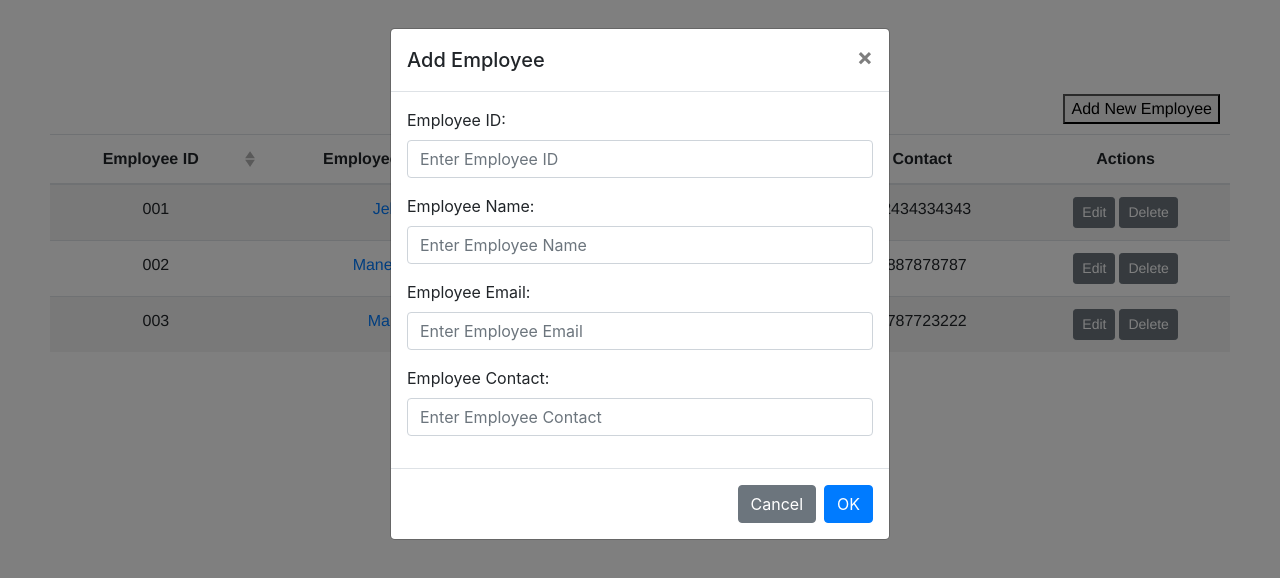
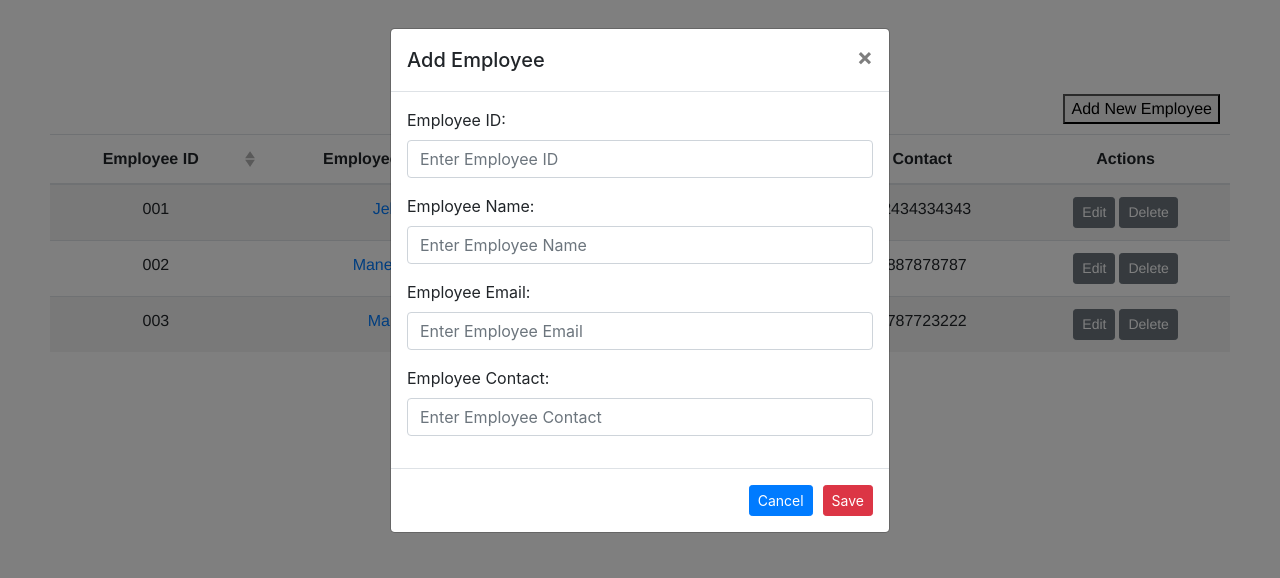
Before and after one commit to Jebasuthan/vue_crud_bootstrap, a Vue app: page / in a window 1280 px wide. Both pictures are taken after a click on the button "Add New Employee". Shown: the top 578 px of the page. Built offline with nearby package versions, Linux system fonts and the light colour scheme.

Commit message:
Form validation added

```diff
--- a/package.json
+++ b/package.json
@@ -14,6 +14,7 @@
     "core-js": "^3.6.4",
     "vue": "^2.6.11",
     "vue-router": "^3.1.5",
+    "vuelidate": "^0.7.5",
     "vuex": "^3.1.2"
   },
   "devDependencies": {
--- a/src/assets/css/style.css
+++ b/src/assets/css/style.css
@@ -1,3 +1,10 @@
 .home {
   margin: 0 50px auto;
 }
+.m-l-10 {
+  margin-left:10px;
+}
+.errorMsg {
+  color: red;
+  font-size: 12px;
+}
--- a/src/main.js
+++ b/src/main.js
@@ -1,5 +1,6 @@
 import Vue from 'vue'
 import { BootstrapVue, IconsPlugin } from 'bootstrap-vue'
+import Vuelidate from 'vuelidate'
 import App from './App.vue'
 import router from './router'
 import store from './store'
@@ -8,6 +9,7 @@ import '@/assets/library/css'
 Vue.config.productionTip = false
 Vue.use(BootstrapVue)
 Vue.use(IconsPlugin)
+Vue.use(Vuelidate)
 
 new Vue({
   router,
--- a/src/views/AddEmployee.vue
+++ b/src/views/AddEmployee.vue
@@ -1,6 +1,6 @@
 <template>
   <div>
-    <b-modal id="addNewEmployee" title="Add Employee" @ok="submitForm">
+    <b-modal id="addNewEmployee" title="Add Employee">
       <b-form>
         <b-form-group
           id="input-group-1"
@@ -14,6 +14,7 @@
             :disabled="user.isEdit"
             placeholder="Enter Employee ID">
           </b-form-input>
+          <span v-if="submitted && $v.user.id.$error" class="errorMsg">Please Enter Employee ID</span>
         </b-form-group>
         <b-form-group
           id="input-group-2"
@@ -26,6 +27,7 @@
             required
             placeholder="Enter Employee Name">
           </b-form-input>
+          <span v-if="submitted && $v.user.name.$error" class="errorMsg">Please Enter Employee Name</span>
         </b-form-group>
         <b-form-group
           id="input-group-3"
@@ -38,6 +40,10 @@
             required
             placeholder="Enter Employee Email">
           </b-form-input>
+          <div v-if="submitted && $v.user.email.$error" class="errorMsg">
+            <span v-if="!$v.user.email.required">Please Enter Email address</span>
+            <span v-if="$v.user.email && !$v.user.email.email">Please Enter Valid Email address</span>
+          </div>
         </b-form-group>
         <b-form-group
           id="input-group-4"
@@ -50,14 +56,38 @@
             required
             placeholder="Enter Employee Contact">
           </b-form-input>
+          <span v-if="submitted && $v.user.contact.$error" class="errorMsg">
+            <span v-if="!$v.user.contact.required">Please Enter Contact Number</span>
+            <span v-if="!$v.user.contact.minLength">Please Enter Minimum 10 character</span>
+            <span v-if="!$v.user.contact.maxLength">Please Enter Maximum 12 character</span>
+          </span>
         </b-form-group>
       </b-form>
+      <template v-slot:modal-footer>
+        <div class="w-100">
+          <b-button
+            variant="danger"
+            size="sm"
+            class="float-right m-l-10"
+            @click="submitForm">
+            Save
+          </b-button>
+          <b-button
+            variant="primary"
+            size="sm"
+            class="float-right"
+            @click="resetForm">
+            Cancel
+          </b-button>
+        </div>
+      </template>
     </b-modal>
   </div>
 </template>
 
 <script>
 import { BModal, BForm } from 'bootstrap-vue'
+import { required, minLength, maxLength, email } from 'vuelidate/lib/validators'
 
 export default {
   name: 'add_new_employee',
@@ -68,17 +98,28 @@ export default {
         name: '',
         email: '',
         contact: ''
-      }
+      },
+      submitted: false
+    }
+  },
+  validations: {
+    user: {
+      id: { required },
+      name: { required },
+      email: { required, email },
+      contact: { required, minLength: minLength(10), maxLength: maxLength(12) }
     }
   },
   mounted () {
     this.$root.$on('edit-employee', (data) => {
       this.user = data
       this.user.isEdit = true
+      this.submitted = false
     })
     this.$root.$on('add-employee', (data) => {
       this.user = {}
       this.user.isEdit = false
+      this.submitted = false
     })
   },
   components: {
@@ -87,11 +128,19 @@ export default {
   },
   methods: {
     submitForm () {
-      if (!this.user.id) {
-        return false
+      this.submitted = true
+      this.$v.$touch()
+      if (this.$v.$invalid) {
+        return
       }
+      this.$bvModal.hide('addNewEmployee')
       this.$root.$emit('add-employee-details', this.user)
       return true
+    },
+    resetForm () {
+      this.user = {}
+      this.user.isEdit = false
+      this.submitted = false
     }
   }
 }
```
Also changed, not shown: 1 other file (tests, documents, lock files or other folders).
